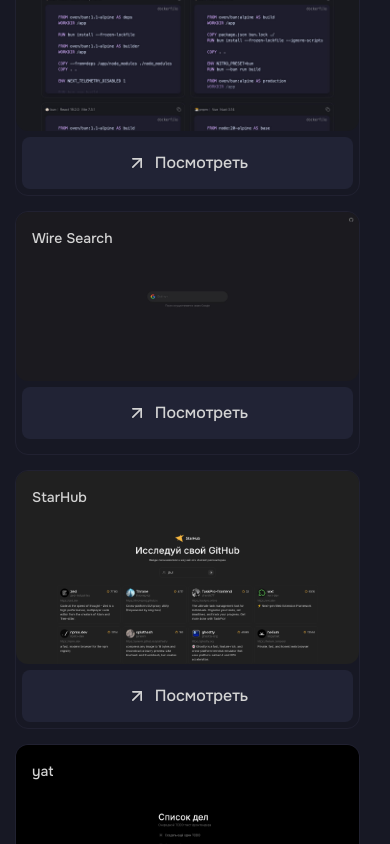
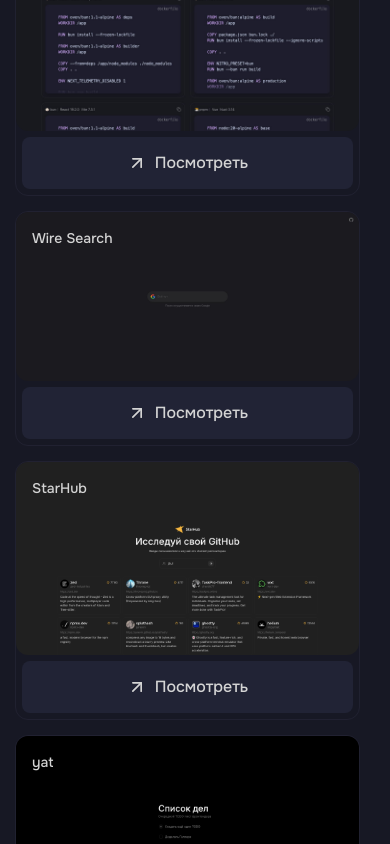
Before and after one commit to j0u1/www, a Next.js app: page / in a window 390 px wide. Shown: the part 1156-2000 px from the top of the page. Built offline with nearby package versions, Linux system fonts and the light colour scheme; no server answers.

Commit message:
style(ProjectCard): update height to md: param

```diff
--- a/app/components/Main/Projects/ProjectCard.tsx
+++ b/app/components/Main/Projects/ProjectCard.tsx
@@ -8,7 +8,7 @@ export default function ProjectCard({ project }: { project: Projects }) {
     <Component
       draggable={!!project.link}
       key={project.title}
-      className={`break-inside-avoid overflow-hidden rounded-xl outline outline-secondary/70 h-fit group/project inline-block select-none transition-all duration-300 w-full min-h-60.5 ${project.link ? 'cursor-pointer hover:brightness-125' : 'pointer-events-none'}`}
+      className={`break-inside-avoid overflow-hidden rounded-xl outline outline-secondary/70 h-fit group/project inline-block select-none transition-all duration-300 w-full md:min-h-60.5 ${project.link ? 'cursor-pointer hover:brightness-125' : 'pointer-events-none'}`}
       href={project.link}
       target="_blank"
     >
```
